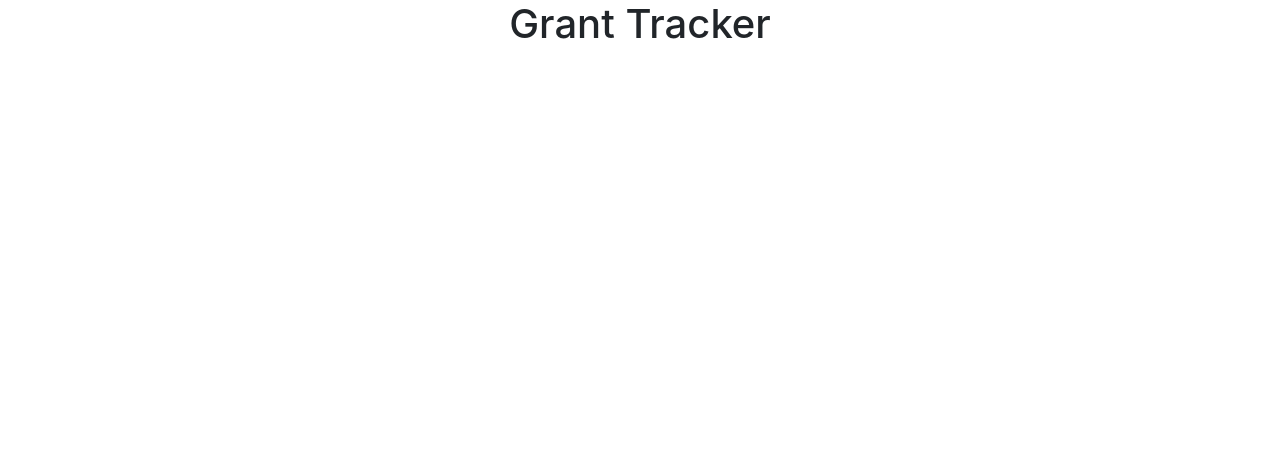
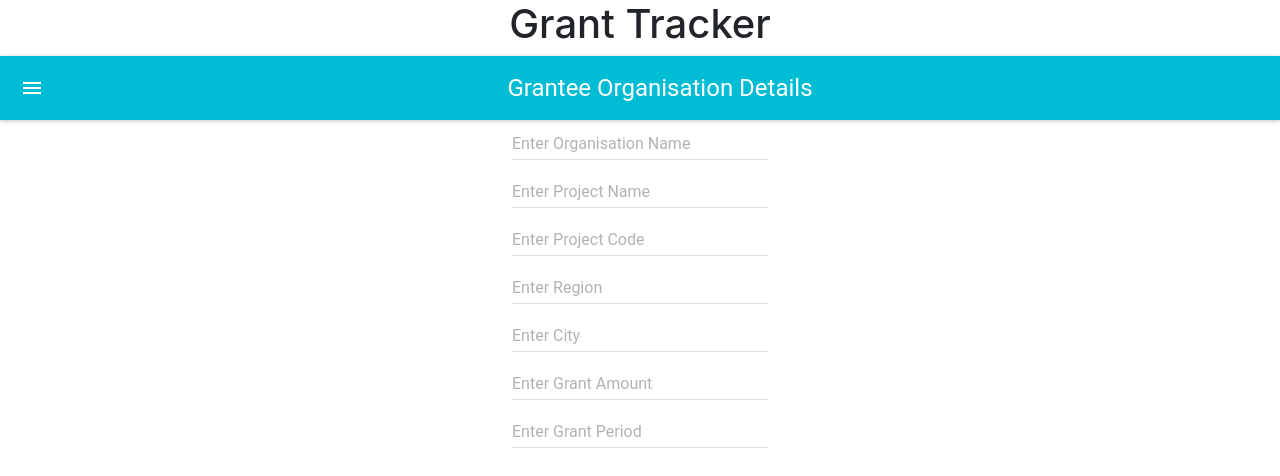
Before and after one commit to nashthecoder/mycodeop-mvp, a React (Create React App) app in the folder Desktop/NashCodeOp/mvp/client/: page / in a window 1280 px wide. Shown: the top 476 px of the page. Built offline with nearby package versions, Linux system fonts and the light colour scheme.

Commit message:
organisational from completed

```diff
--- a/Desktop/NashCodeOp/mvp/client/package.json
+++ b/Desktop/NashCodeOp/mvp/client/package.json
@@ -31,5 +31,8 @@
       "last 1 firefox version",
       "last 1 safari version"
     ]
+  },
+  "devDependencies": {
+    "@types/material-ui": "^0.21.7"
   }
 }
--- a/Desktop/NashCodeOp/mvp/client/src/App.js
+++ b/Desktop/NashCodeOp/mvp/client/src/App.js
@@ -1,12 +1,14 @@
 import React from 'react';
 //import logo from './logo.svg';
 import './App.css';
+import { UserForm } from './components/UserForm';
 
 
 function App() {
   return (
     <div className="App">
       <h1>Grant Tracker</h1>
+      <UserForm />
     </div>
   );
 }
--- /dev/null
+++ b/Desktop/NashCodeOp/mvp/client/src/components/OrgForm.js
@@ -0,0 +1,69 @@
+import React, { Component } from 'react';
+import MuiThemeProvider from 'material-ui/styles/MuiThemeProvider';
+import AppBar from 'material-ui/AppBar';
+import TextField from 'material-ui/TextField';
+import RaisedButton from 'material-ui/RaisedButton';
+
+export class OrgForm extends Component {
+    render() {
+        const { values, handleChange } = this.props;
+        return (
+        <MuiThemeProvider>
+            <React.Fragment>
+                <AppBar title="Grantee Organisation Details" />
+                <TextField
+                hintText="Enter Organisation Name"
+                floatingLabeltext="Organisation Name"
+                onChange={handleChange('orgName')}
+                defaultValue={values.orgName}
+                />
+                <br/>
+                <TextField
+                hintText="Enter Project Name"
+                floatingLabeltext="Project Name"
+                onChange={handleChange('projectName')}
+                defaultValue={values.projectName}
+                />
+                <br/>
+                <TextField
+                hintText="Enter Project Code"
+                floatingLabeltext="Project Code"
+                onChange={handleChange('projectCode')}
+                defaultValue={values.projectCode}
+                />
+                <br/>
+                <TextField
+                hintText="Enter Region"
+                floatingLabeltext="Region"
+                onChange={handleChange('region')}
+                defaultValue={values.region}
+                />
+                <br/>
+                <TextField
+                hintText="Enter City"
+                floatingLabeltext="City"
+                onChange={handleChange('city')}
+                defaultValue={values.city}
+                />
+                <br/>
+                <TextField
+                hintText="Enter Grant Amount"
+                floatingLabeltext="Grant Amount"
+                onChange={handleChange('grantAmount')}
+                defaultValue={values.grantAmount}
+                />
+                <br/>
+                <TextField
+                hintText="Enter Grant Period"
+                floatingLabeltext="Grant Period"
+                onChange={handleChange('grantPeriod')}
+                defaultValue={values.grantPeriod}
+                />
+            </React.Fragment>
+        </MuiThemeProvider>
+
+        )
+    }
+}
+
+export default OrgForm
--- a/Desktop/NashCodeOp/mvp/client/src/components/UserForm.js
+++ b/Desktop/NashCodeOp/mvp/client/src/components/UserForm.js
@@ -1,15 +1,61 @@
 import React, { Component } from 'react'
+import OrgForm from './OrgForm';
 
 export class UserForm extends Component {
     state = {
         step:1,
+        orgName:  '',
+        projectName:  '',
+        projectCode: '',
+        region: '',
+        city:  '',
+        grantAmount:'',
+        grantPeriod:''
     }
+
+//Proceed to the next step
+nextStep = () => {
+    const { step } = this.state;
+    this.setState( {
+        step: step + 1
+    });
+}
+
+//Go back to the previous step
+prevStep = () => {
+    const { step } = this.state;
+    this.setState( {
+        step: step - 1
+    });
+}
+
+//Handle fields change
+handleChange = input => e =>{
+    this.setState({[input]: e.target.value});
+}
+
     render() {
-        return (
-            <div>
+        const { step } = this.state;
+        const { orgName, projectName, projectCode, region, city, grantAmount, grantPeriod } = this.state;
+        const values = { orgName, projectName, projectCode, region, city, grantAmount, grantPeriod }
 
-            </div>
-        )
+        switch(step) {
+            case 1:
+                return (
+                    <OrgForm
+                    nextStep={this.nextStep}
+                    handleChange={this.handleChange}
+                    values={values}
+                />
+            )
+            case 2:
+                return  <h1>NarrativeForm</h1>
+            case 3:
+                return  <h1>FinancialForm</h1>
+            case 4:
+                return  <h1>Confirm</h1>
+        }
+
     }
 }
 
```
Also changed, not shown: Desktop/NashCodeOp/mvp/client/src/components/Confirm.js (+13 -0 lines), Desktop/NashCodeOp/mvp/client/src/components/FinancialForm.js (+17 -0 lines), 1 other file (tests, documents, lock files or other folders).
